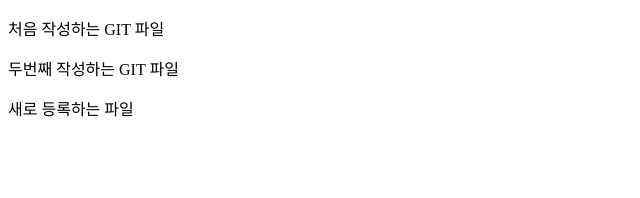
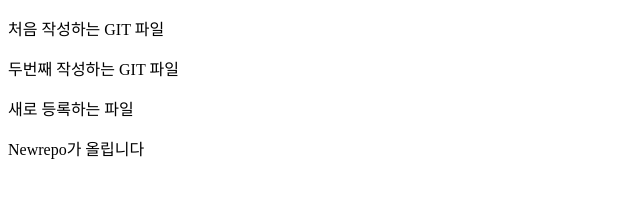
Before and after one commit to DGD99/gitTest, a plain HTML site: page index.html in a window 1280 px wide. Shown: the whole page, without its empty margins (0-640 px from the left). Drawn offline with Linux system fonts and the light colour scheme.

Commit message:
apple 첫 커밋

```diff
--- a/index.html
+++ b/index.html
@@ -9,5 +9,6 @@
     <p>처음 작성하는 GIT 파일</p>
     <p>두번째 작성하는 GIT 파일</p>
     <p>새로 등록하는 파일</p>
+    <p>Newrepo가 올립니다</p>
 </body>
 </html>
```
Also changed, not shown: 1 other file.
